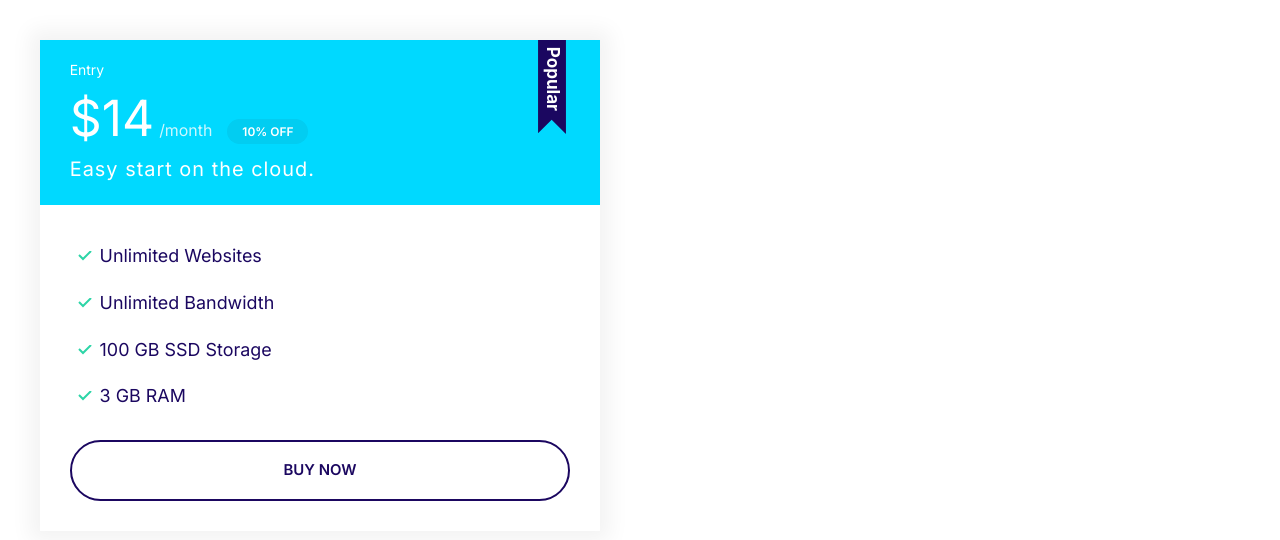
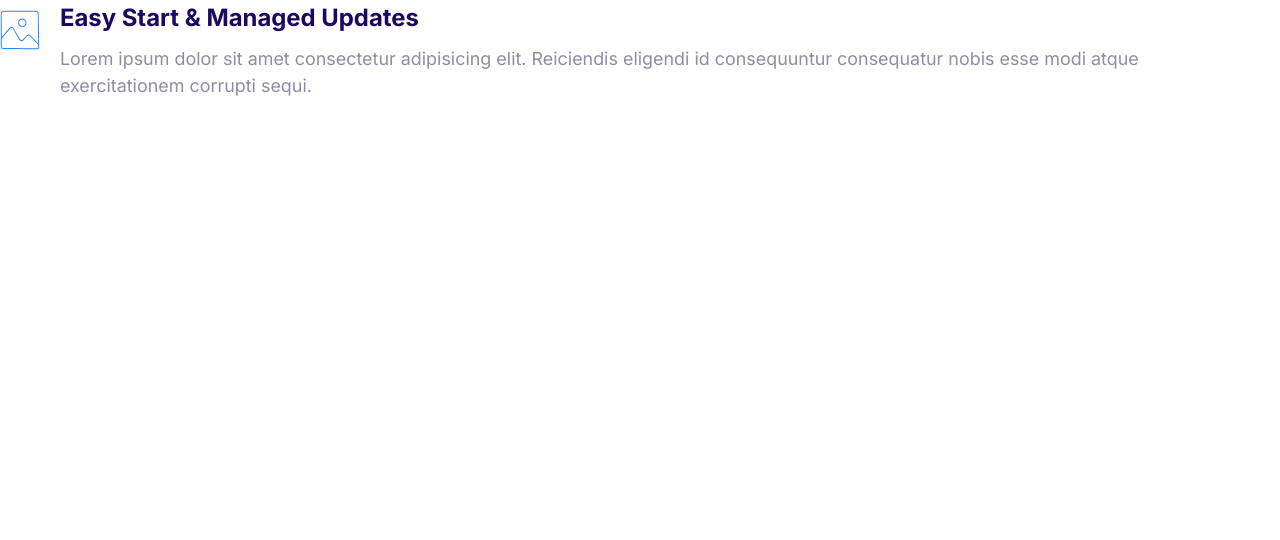
Before and after one commit to kashyaprashant/html-excercise, a plain HTML site: page index.html in a window 1280 px wide. Drawn offline with Linux system fonts and the light colour scheme.

Commit message:
Build media component.

```diff
--- a/css/styles.css
+++ b/css/styles.css
@@ -351,3 +351,20 @@ a {
     font-size: 1.6rem;
   }
 }
+
+/* Media */
+
+.media {
+  display: flex;
+}
+.media__title {
+  margin-top: 0;
+}
+
+.media__body {
+  margin: 0 2rem;
+}
+
+.media__image {
+  margin-top: 1rem;
+}
--- a/index.html
+++ b/index.html
@@ -14,26 +14,19 @@
     <link rel="stylesheet" href="css/styles.css" />
   </head>
   <body>
-    <div style="width: 50%; padding: 4rem">
-      <div class="plan plan--popular">
-        <div class="card card--secondary">
-          <header class="card__header">
-            <h3 class="plan__name">Entry</h3>
-            <span class="plan__price">$14</span>
-            <span class="plan__billing-cycle">/month</span>
-            <span class="badge badge--secondary badge--small">10% OFF</span>
-            <span class="plan__description">Easy start on the cloud.</span>
-          </header>
-          <div class="card__body">
-            <ul class="list list--tick">
-              <li class="list__item">Unlimited Websites</li>
-              <li class="list__item">Unlimited Bandwidth</li>
-              <li class="list__item">100 GB SSD Storage</li>
-              <li class="list__item">3 GB RAM</li>
-            </ul>
-            <button class="btn btn--outline btn--block">Buy Now</button>
-          </div>
-        </div>
+    <div class="media">
+      <div class="media__image">
+          <svg class="icon icon--primary">
+            <use xlink:href="images/sprite.svg#snap">
+          </svg>
+      </div>
+      <div class="media__body">
+        <h3 class="media__title">Easy Start & Managed Updates</h3>
+        <p>
+          Lorem ipsum dolor sit amet consectetur adipisicing elit.
+          Reiciendis eligendi id consequuntur consequatur nobis esse
+          modi atque exercitationem corrupti sequi.
+        </p>
       </div>
     </div>
   </body>
```
Also changed, not shown: components/media.html (added, +15 -0 lines).
